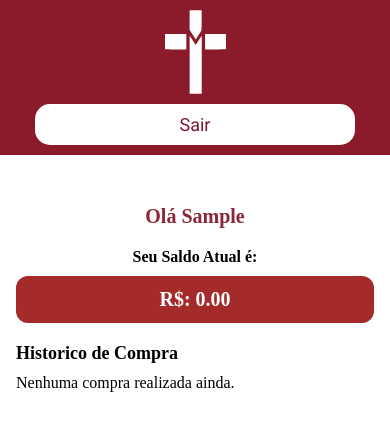
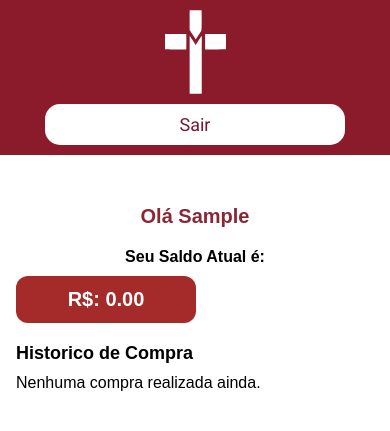
Before and after one commit to EnriqueSena1/Projeto_Prover, a Django app: page /HomeUser/ in a window 390 px wide. Shown: the top 431 px of the page. Run offline with Django 4.2, Linux system fonts and the light colour scheme; the visitor is signed in with stand-in values (Sample User, id 1); data comes from the database, SQL or seed files in the repository; data that the repository does not hold is empty.

Commit message:
fix - css ajustes rapidos e necessarios para user

```diff
--- a/ProjetoProver/api/static/css/userCSS/SaldoUser.css
+++ b/ProjetoProver/api/static/css/userCSS/SaldoUser.css
@@ -1,51 +1,71 @@
-/* =========================
-   ESTILO BASE (DESKTOP)
-   ========================= */
+/* ========== RESET GLOBAL ========== */
+* {
+    box-sizing: border-box;
+}
 
+body {
+    font-family: Arial, Helvetica, sans-serif;
+    margin: 0;
+    overflow-x: hidden;
+}
+
+h1, h2, p {
+    overflow-wrap: break-word;
+    word-break: normal;
+}
+
+/* ========== LAYOUT BASE ========== */
 .conteiner {
     width: 100%;
     display: flex;
     align-items: center;
     justify-content: center;
+    padding: 0 16px;
 }
 
 .card {
-    width: 1000px;
+    width: 100%;
+    max-width: 1000px;
     margin-top: 50px;
 }
 
+/* ========== CABEÇALHO USUÁRIO ========== */
 .olausuario {
     text-align: center;
 }
 
 .saldousuario {
-    width: 180px;
-    height: 50px;
+    width: 100%;
+    max-width: 180px;
+    height: auto;
+    padding: 12px 0;
     font-size: 30px;
     font-weight: bold;
     display: flex;
     align-items: center;
-    border-radius: 20px;
     justify-content: center;
     color: white;
     text-align: center;
-    margin: auto 0;
+
+    border-radius: 20px;
     background-color: brown;
 }
 
-.textomeio,
+/* ========== CONTEÚDO PRINCIPAL ========== */
+.textomeio {
+    display: flex;
+    padding: 12px 18px;
+    gap: 300px;
+    width: 100%;
+    max-width: 950px;
+}
+
 .ultimascompras {
     display: flex;
     padding: 12px 18px;
     gap: 80px;
-    width: 950px;
-}
-
-.divdata {
-    margin-right: 630px;
-}
-
-.ultimascompras {
+    width: 100%;
+    max-width: 950px;
     box-shadow: 0 2px 6px rgba(0,0,0,0.3);
     border-bottom: 1px solid #eee;
     margin-bottom: 20px;
@@ -53,75 +73,104 @@
     border-radius: 10px;
 }
 
+/* Conteúdo interno de cada compra */
+.ultimascompras > div {
+    width: 100%;
+    display: block;
+    margin-bottom: 4px;
+}
+
+.ultimascompras p {
+    margin: 2px 0;
+    font-size: 16px;
+}
+
+/* Marcadores automáticos */
+.ultimascompras .divdata p::before {
+    content: "Data: ";
+    font-weight: bold;
+}
+
+.ultimascompras div:nth-child(2) p::before {
+    content: "Qtd: ";
+    font-weight: bold;
+}
+
+.ultimascompras div:nth-child(3) p::before {
+    content: "Preço: ";
+    font-weight: bold;
+}
+
+/* ========== TIPOGRAFIA ========== */
 h1 {
     color: #8B2635;
+    font-size: 32px;
 }
 
 h2 {
     margin-top: 20px;
+    font-size: 24px;
 }
 
-/* ===== Telas até 1100px ===== */
+/* ========== RESPONSIVO 1100px ========== */
 @media (max-width: 1100px) {
-    .card {
-        width: 95%;
-        padding: 0 30px;
-        box-sizing: border-box;
+    .olausuario h1 {
+        font-size: 28px;
     }
 
-    .textomeio,
-    .ultimascompras {
-        width: 100%;
-        padding: 12px 20px;
-        gap: 40px;
-        box-sizing: border-box;
+    .textosaldo h2 {
+        font-size: 22px;
     }
 
-    .divdata {
-        margin-right: auto;
+    .saldousuario {
+        font-size: 26px;
+        border-radius: 16px;
+    }
+
+    .textomeio {
+        display: none;
+    }
+
+    .ultimascompras {
+        flex-direction: column;
+        align-items: flex-start;
+        padding: 18px;
+        gap: 8px;
+        border-left: 5px solid brown;
+    }
+
+    .ultimascompras p {
+        font-size: 17px;
     }
 }
 
-/* ===== Telas até 768px (tablets) ===== */
+/* ========== RESPONSIVO 768px ========== */
 @media (max-width: 768px) {
-    .card {
-        width: 95%;
-        padding: 0 20px;
-        box-sizing: border-box;
+    .olausuario h1 {
+        font-size: 24px;
     }
 
-    .textomeio,
-    .ultimascompras {
-        flex-direction: column;
-        align-items: flex-start;
-        gap: 20px;
-        width: 100%;
-        padding: 15px;
-        box-sizing: border-box;
+    .textosaldo h2 {
+        font-size: 20px;
     }
 
     .saldousuario {
-        width: 100%;
         font-size: 24px;
-    }
-
-    .divdata {
-        margin-right: 0;
+        border-radius: 14px;
     }
 
     .ultimascompras {
-        text-align: left;
+        padding: 16px;
+        gap: 6px;
+    }
+
+    .ultimascompras p {
+        font-size: 16px;
     }
 }
 
-/* ===== Telas até 480px (celulares pequenos) ===== */
+/* ========== RESPONSIVO 480px ========== */
 @media (max-width: 480px) {
-    .card {
-        width: 100%;
-        padding: 0 16px;
-        box-sizing: border-box;
-    }
-
     .olausuario h1 {
         font-size: 20px;
         margin-bottom: 10px;
@@ -133,57 +182,23 @@ h2 {
     }
 
     .saldousuario {
-        width: 100%;
         font-size: 20px;
-        height: auto;
-        padding: 12px 0;
-        margin: 10px auto;
         border-radius: 12px;
     }
 
     h2 {
         font-size: 18px;
-        margin-top: 20px;
         margin-bottom: 10px;
     }
 
-    .textomeio {
-        display: none;
-    }
-
     .ultimascompras {
-        flex-direction: column;
-        align-items: flex-start;
         padding: 15px;
         gap: 5px;
-        width: 100%;
+        margin-bottom: 12px;
         border-left: 5px solid brown;
-        border-radius: 10px;
-        margin-bottom: 12px;
-        box-sizing: border-box;
     }
 
     .ultimascompras p {
         font-size: 15px;
-        margin: 2px 0;
-    }
-
-    .ultimascompras .divdata p::before {
-        content: "Data: ";
-        font-weight: bold;
-    }
-
-    .ultimascompras div:nth-child(2) p::before {
-        content: "Qtd: ";
-        font-weight: bold;
-    }
-
-    .ultimascompras div:nth-child(3) p::before {
-        content: "Preço: ";
-        font-weight: bold;
-    }
-
-    h1, h2, p {
-        word-break: break-word;
     }
 }
```
